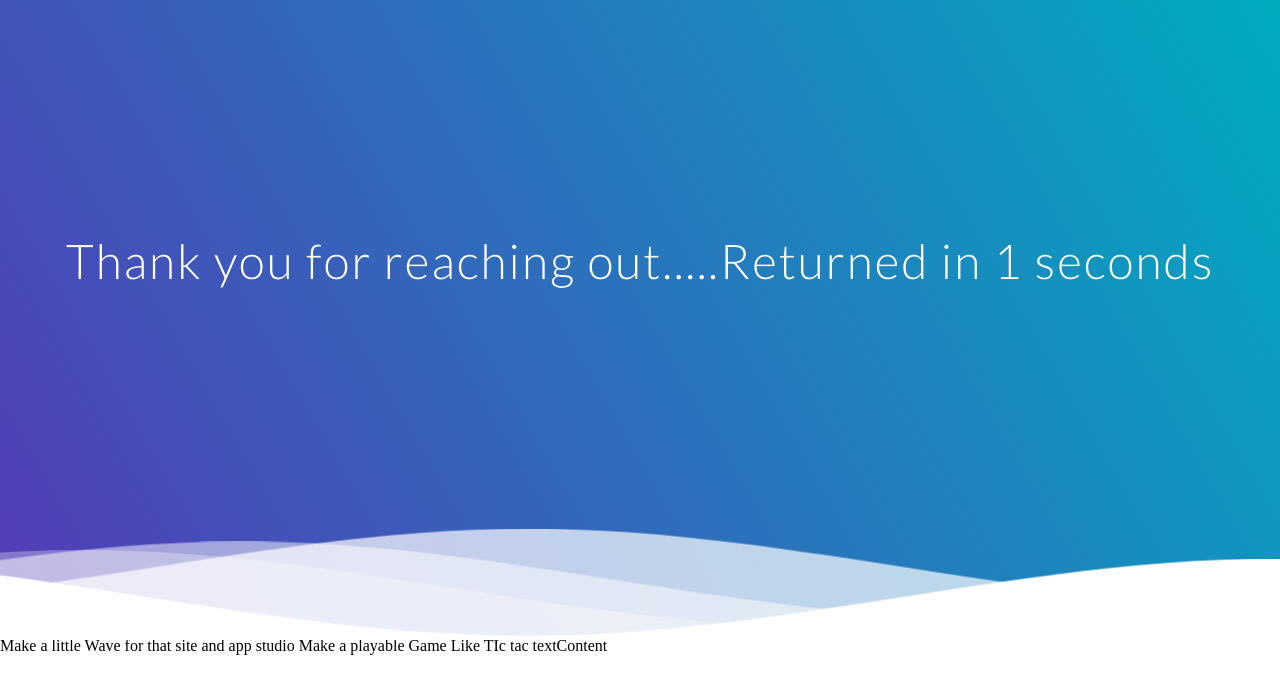
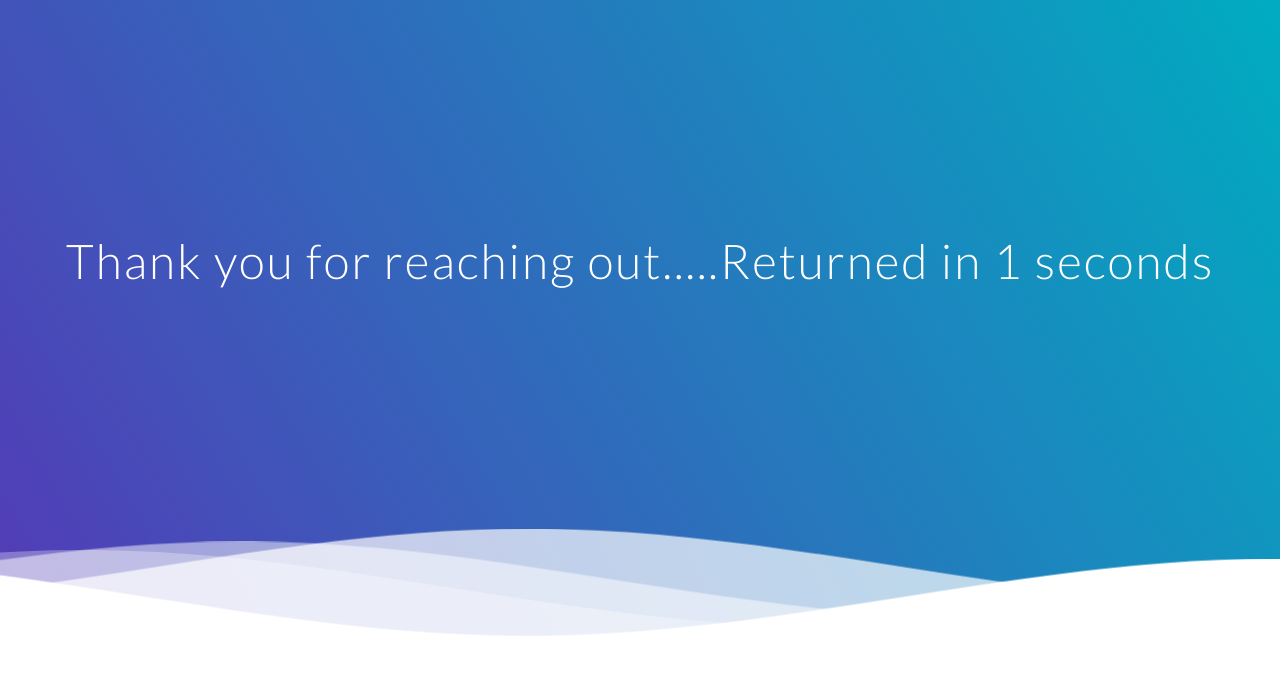
Before and after one commit to iamaindrik/iamaindrik.github.io, a plain HTML site: page submit.html in a window 1280 px wide. Drawn offline with Linux system fonts and the light colour scheme.

Commit message:
Update submit.html

```diff
--- a/submit.html
+++ b/submit.html
@@ -46,4 +46,3 @@
 
 </body>
 </html>
-Make a little Wave for that site and app studio Make a playable Game Like TIc tac textContent
```
